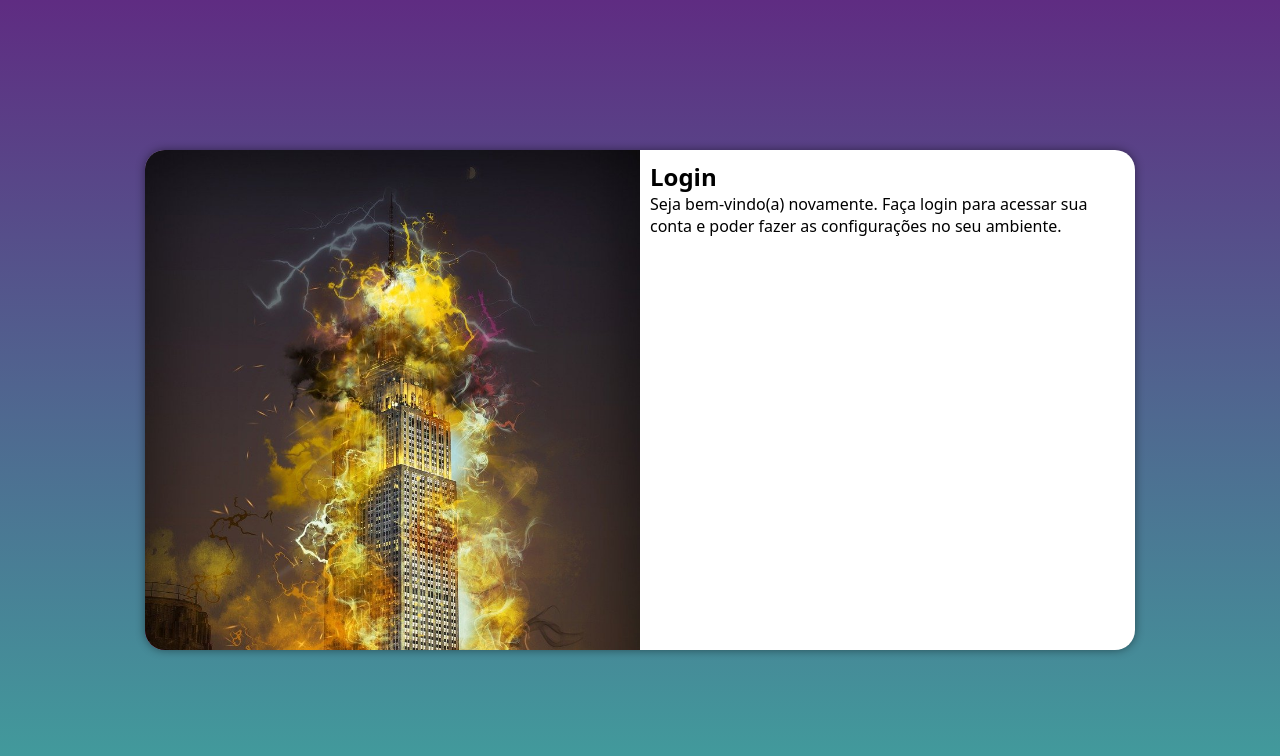
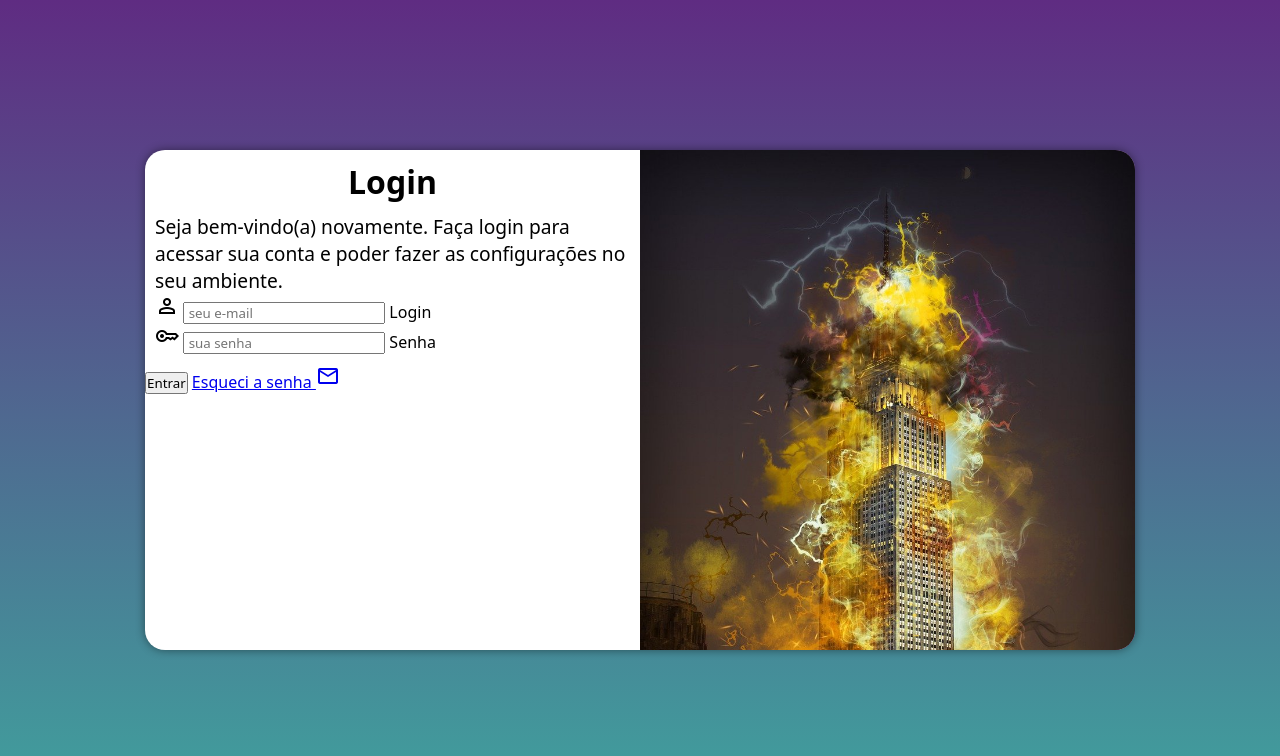
Before and after one commit to marianorodolfo/projeto-login, a plain HTML site: page index.html in a window 1280 px wide. Drawn offline with nearby package versions, Linux system fonts and the light colour scheme.

Commit message:
adicionei o formulario

```diff
--- a/estilos/media-query.css
+++ b/estilos/media-query.css
@@ -41,13 +41,21 @@ Grandes Telas: Acima de 1200px
     }
 
     section#login > div#imagem {
-    float: left;
+    float: right;
     width: 50%;
     height: 100%;
     }
 
     section#login > div#formulario {
-    float: right;
+    float: left;
     width: 50%;
     }
+
+    div#formulario > h1 {
+    font-size: 2em;
+    }
+
+    div#formulario > p {
+    font-size: 1.2em;
+    }
 }
--- a/estilos/style.css
+++ b/estilos/style.css
@@ -53,3 +53,12 @@ section#login > div#formulario {
 display: block;
 padding: 10px;
 }
+
+div#formulario > h1 {
+text-align: center;
+margin-bottom: 10px;
+}
+
+div#formulario > p {
+font-size: 0.8em;
+}
--- a/index.html
+++ b/index.html
@@ -6,6 +6,7 @@
     <title>Login</title>
     <link rel="stylesheet" href="estilos/style.css">
     <link rel="stylesheet" href="estilos/media-query.css">
+    <link rel="stylesheet" href="https://fonts.googleapis.com/css2?family=Material+Symbols+Outlined:opsz,wght,FILL,GRAD@24,400,0,0" />
 </head>
 <body>
     <main>
@@ -16,8 +17,22 @@
             <div id="formulario">
             <h1>Login</h1>
             <p>Seja bem-vindo(a) novamente. Faça login para acessar sua conta e poder fazer as configurações no seu ambiente.</p>
-            <form action="login.php" method="post">
+            <form action="login.php" method="post" autocomplete="on">
+                <div class="campo">
+                <span class="material-symbols-outlined">person</span>
+                </span>
+                <input type="email" name="login" id="ilogin" placeholder=" seu e-mail" autocomplete="email" required maxlength="30">
+                <label for="ilogin">Login</label>
+                </div>
 
+                <div class="campo"></div>
+                <span class="material-symbols-outlined">key</span>
+                </span>
+                <input type="password" name="senha" id="isenha" placeholder=" sua senha" autocomplete="current-password" required minlength="8" maxlength="20">
+                <label for="isenha">Senha</label>
+                </div>
+                <input type="submit" value="Entrar">
+                <a href="esqueci.html">Esqueci a senha <span class="material-symbols-outlined">mail</span></a>
             </form>
             </div>
         </section>
```
